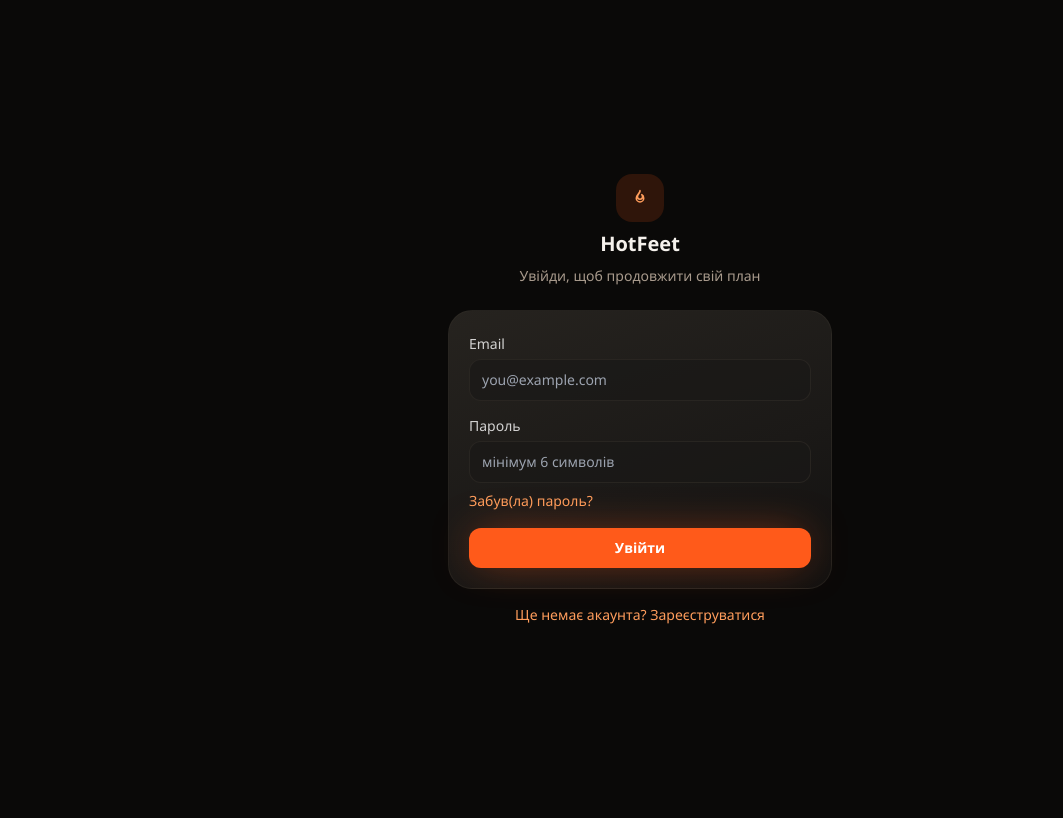
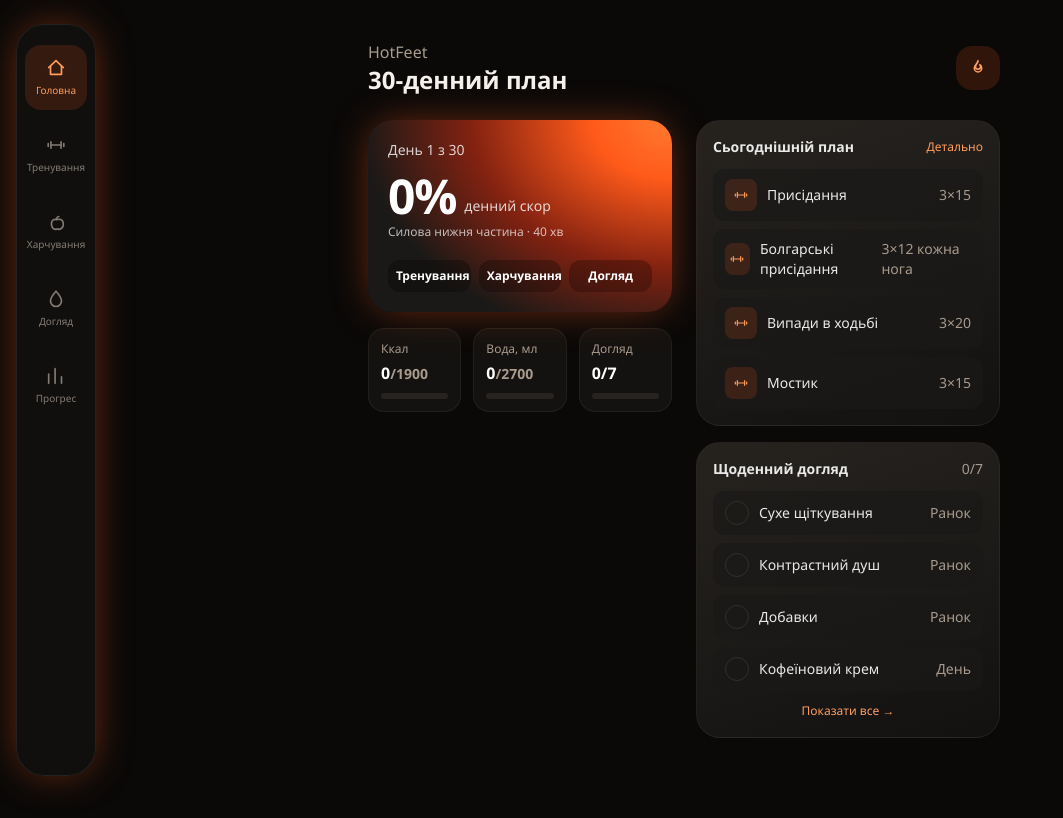
Before and after one commit to Lana234555/HotFeer, a React (Vite) app: page / in a window 1280 px wide. Shown: the whole page, without its empty margins (0-1063 px from the left). Built offline with nearby package versions, Linux system fonts and the light colour scheme; no server answers.

Commit message:
Temporarily disable login, run app in local-only mode until Supabase email delivery is fixed

```diff
--- a/src/App.jsx
+++ b/src/App.jsx
@@ -17,9 +17,15 @@ import { TOTAL_DAYS } from './data/plan.js'
 import { migrateLocalDataToCloud } from './utils/migrateLocalData.js'
 import { supabase } from './lib/supabaseClient.js'
 
+// Тимчасово вимкнено, поки не налаштовано надійну відправку листів (SMTP) у Supabase.
+// Щоб знову увімкнути вхід/реєстрацію, поверни значення на true.
+const REQUIRE_LOGIN = false
+
 export default function App() {
   const { session, event } = useAuthSession()
   const [recoveryDismissed, setRecoveryDismissed] = useState(false)
+
+  if (!REQUIRE_LOGIN) return <LocalOnlyApp />
 
   if (session === undefined) return <LoadingScreen />
   if (event === 'PASSWORD_RECOVERY' && !recoveryDismissed) {
@@ -28,6 +34,62 @@ export default function App() {
   if (!session) return <Auth />
 
   return <AuthenticatedApp userId={session.user.id} />
+}
+
+function LocalOnlyApp() {
+  const [tab, setTab] = useState('home')
+  const [startDate] = useLocalStorage('hotfeet.startDate', todayKey())
+  const [anthropicApiKey, setAnthropicApiKey] = useLocalStorage('hotfeet.anthropicApiKey', '')
+  const [workoutLog, setWorkoutLog] = useLocalStorage('hotfeet.workoutLog', {})
+  const [nutrition, setNutrition] = useLocalStorage('hotfeet.nutrition', {})
+  const [water, setWater] = useLocalStorage('hotfeet.water', {})
+  const [care, setCare] = useLocalStorage('hotfeet.care', {})
+  const [steps, setSteps] = useLocalStorage('hotfeet.steps', {})
+  const [progress, setProgress] = useLocalStorage('hotfeet.progress', [])
+
+  const today = todayKey()
+  const dayNumber = useMemo(() => {
+    const n = dayNumberSince(startDate, today)
+    return Math.min(Math.max(n, 1), TOTAL_DAYS)
+  }, [startDate, today])
+
+  const pedometer = usePedometer(() => {
+    setSteps((prev) => ({ ...prev, [today]: (prev[today] || 0) + 1 }))
+  })
+
+  const shared = {
+    today,
+    startDate,
+    dayNumber,
+    workoutLog,
+    setWorkoutLog,
+    nutrition,
+    setNutrition,
+    water,
+    setWater,
+    care,
+    setCare,
+    progress,
+    setProgress,
+    steps,
+    setSteps,
+    pedometer,
+    anthropicApiKey,
+    setAnthropicApiKey,
+  }
+
+  return (
+    <div className="min-h-screen bg-char-950 font-sans text-[#f5f1ec] md:flex md:justify-center">
+      <BottomNav active={tab} onChange={setTab} />
+      <main className="mx-auto w-full max-w-md pb-28 md:max-w-3xl md:pb-16 md:pl-28 md:pr-6">
+        {tab === 'home' && <Dashboard {...shared} onNavigate={setTab} />}
+        {tab === 'workout' && <WorkoutTab {...shared} />}
+        {tab === 'nutrition' && <NutritionTab {...shared} />}
+        {tab === 'care' && <CareTab {...shared} />}
+        {tab === 'progress' && <ProgressTab {...shared} />}
+      </main>
+    </div>
+  )
 }
 
 function AuthenticatedApp({ userId }) {
--- a/src/components/Dashboard.jsx
+++ b/src/components/Dashboard.jsx
@@ -25,12 +25,14 @@ export default function Dashboard({ today, dayNumber, workoutLog, nutrition, wat
           <h1 className="text-xl font-semibold md:text-2xl">30-денний план</h1>
         </div>
         <div className="flex items-center gap-2">
+          {onSignOut && (
             <button
               onClick={onSignOut}
               className="rounded-2xl px-3 py-2 text-xs font-medium text-[#a89a8c] hover:text-white"
             >
               Вийти
             </button>
+          )}
           <div className="flex h-11 w-11 items-center justify-center rounded-2xl bg-ember-500/15 text-ember-300">
             <FlameIcon />
           </div>
```
Lines whose indentation alone changed are shown as unchanged.
